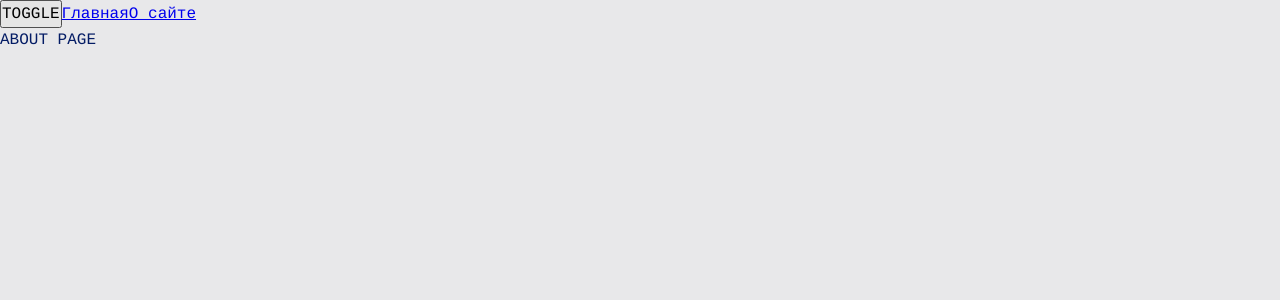
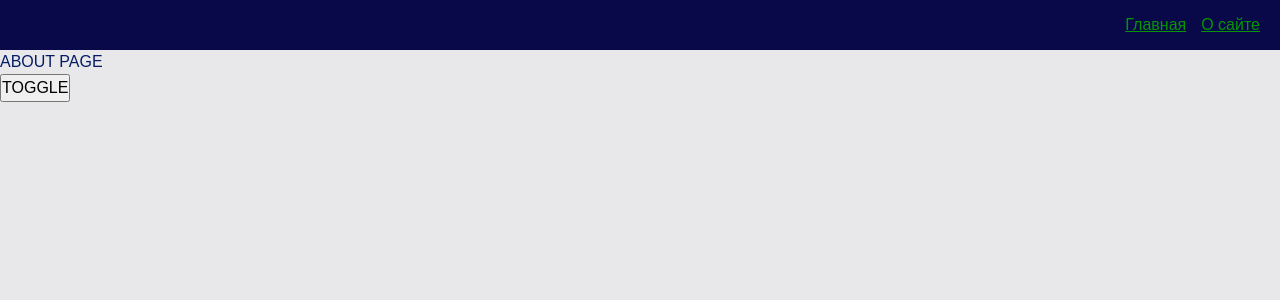
Before and after one commit to oksanaduga/production-project, a React app: page /about in a window 1280 px wide. Shown: the top 300 px of the page. Built offline with nearby package versions, Linux system fonts and the light colour scheme.

Commit message:
feat: add navbar

```diff
--- a/src/app/App.tsx
+++ b/src/app/App.tsx
@@ -1,20 +1,17 @@
-import { Link } from "react-router-dom";
 import "./styles/index.scss";
 import { useTheme } from "app/providers/ThemeProvider";
 import { classNames } from "shared/lib/classNames/classNames";
 import { AppRouter } from "./providers/router";
+import { Navbar } from "widgets/Navbar";
 
-const App = () => {
+export const App = () => {
   const { theme, toggleTheme } = useTheme();
 
   return (
     <div className={classNames('app', {}, [theme])}>
+      <Navbar />
+      <AppRouter />
       <button onClick={toggleTheme}>TOGGLE</button>
-      <Link to="/">Главная</Link>
-      <Link to="/about">О сайте</Link>
-      <AppRouter />
     </div>
   )
 };
-
-export default App;
--- a/src/app/styles/themes/dark.scss
+++ b/src/app/styles/themes/dark.scss
@@ -1,6 +1,10 @@
 .app.dark {
   --bg-color: #090949;
+  --inverted-bg-color: #e8e8ea;
 
   --primary-color: #049604;
+  --inverted-primary-color: #041c65;
+
   --secondary-color: #04ff04;
+  --inverted-secondary-color: #0452ff;
 }
--- a/src/app/styles/themes/normal.scss
+++ b/src/app/styles/themes/normal.scss
@@ -1,6 +1,10 @@
 .app.light {
   --bg-color: #e8e8ea;
+  --inverted-bg-color: #090949;
 
   --primary-color: #041c65;
-  --secondary-color: #0449e0;
+  --inverted-primary-color: #049604;
+
+  --secondary-color: #0452ff;
+  --inverted-secondary-color: #04ff04;
 }
--- a/src/app/styles/variables/global.scss
+++ b/src/app/styles/variables/global.scss
@@ -1,5 +1,5 @@
 :root {
-  --font-family-main: Courier, "Times New Roman", serif;
+  --font-family-main: Arial, Helvetica, sans-serif;
 
   --font-size-m: 16px;
   --font-line-m: 24px;
@@ -8,4 +8,7 @@
   --font-size-l: 24px;
   --font-line-l: 32px;
   --font-l: var(--font-size-l) / var(--font-line-l) var(--font-family-main);
+
+  // Размеры
+  --navbar-height: 50px;
 }
--- a/src/index.tsx
+++ b/src/index.tsx
@@ -1,5 +1,5 @@
 import { render } from 'react-dom';
-import App from './app/App';
+import { App } from './app/App';
 import { BrowserRouter } from 'react-router-dom';
 import { ThemeProvider } from 'app/providers/ThemeProvider';
 
--- a/src/shared/lib/classNames/classNames.ts
+++ b/src/shared/lib/classNames/classNames.ts
@@ -2,10 +2,10 @@
 
 type Mods = Record<string, string | boolean>
 
-export function classNames(cls: string, mods: Mods, additional: string[]): string {
+export function classNames(cls: string, mods?: Mods, additional?: string[]): string {
   return [
     cls,
-    ...additional,
+    ...additional.filter(Boolean),
     ...Object.entries(mods)
       .filter(([classNames, value]) => Boolean(value))
       .map(([classNames, value]) => classNames),
--- /dev/null
+++ b/src/shared/ui/AppLink/AppLink.module.scss
@@ -0,0 +1,11 @@
+.AppLink {
+  color: var(--primary-color);
+}
+
+.primary {
+  color: var(--primary-color)
+}
+
+.secondary {
+  color: var(--inverted-primary-color)
+}
--- /dev/null
+++ b/src/shared/ui/AppLink/AppLink.tsx
@@ -0,0 +1,34 @@
+import { classNames } from "shared/lib/classNames/classNames"
+import cls from "./AppLink.module.scss"
+import { Link, LinkProps } from "react-router-dom";
+import { FC } from "react";
+
+export enum AppLinkTheme {
+  PRIMARY = 'primary',
+  SECONDARY = 'secondary'
+}
+
+interface AppLinkProps extends LinkProps {
+  className?: string;
+  theme?: AppLinkTheme;
+}
+
+export const AppLink: FC<AppLinkProps> = (props) => {
+  const {
+    to,
+    className,
+    children,
+    theme = AppLinkTheme.PRIMARY,
+    ...otherProps
+  } = props;
+
+  return (
+      <Link
+        to={to}
+        className={classNames(cls.AppLink, {}, [className, cls[theme]])}
+        {...otherProps}
+        >
+          {children}
+      </Link>
+  )
+}
--- /dev/null
+++ b/src/widgets/Navbar/index.ts
@@ -0,0 +1 @@
+export { Navbar } from "./ui/Navbar";
--- /dev/null
+++ b/src/widgets/Navbar/ui/Navbar.module.scss
@@ -0,0 +1,16 @@
+.Navbar {
+  width: 100%;
+  height: var(--navbar-height);
+  background: var(--inverted-bg-color);
+  display: flex;
+  align-items: center;
+  padding: 20px;
+}
+
+.links {
+  margin-left: auto;
+}
+
+.mainLink {
+  margin-right: 15px;
+}
--- /dev/null
+++ b/src/widgets/Navbar/ui/Navbar.tsx
@@ -0,0 +1,29 @@
+import { classNames } from 'shared/lib/classNames/classNames';
+import cls from './Navbar.module.scss';
+import { AppLink, AppLinkTheme } from 'shared/ui/AppLink/AppLink';
+
+interface NavbarProps {
+  className?: string;
+}
+
+export const Navbar = ({ className }: NavbarProps) => {
+  return (
+    <div className={classNames(cls.Navbar, {}, [className])}>
+      <div className={cls.links}>
+        <AppLink
+          to="/"
+          theme={AppLinkTheme.SECONDARY}
+          className={cls.mainLink}
+        >
+          Главная
+        </AppLink>
+        <AppLink
+          to="/about"
+          theme={AppLinkTheme.SECONDARY}
+        >
+          О сайте
+        </AppLink>
+      </div>
+    </div>
+  );
+};
```
